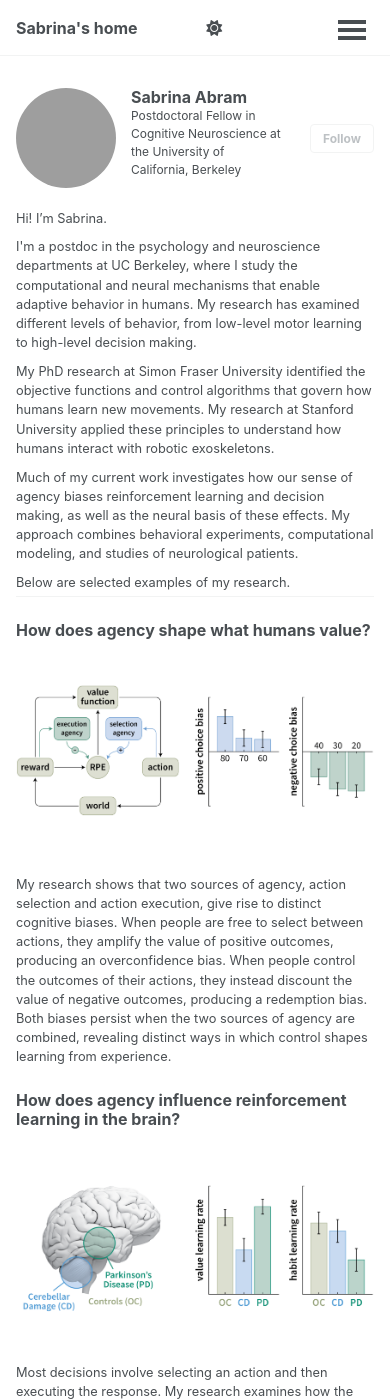
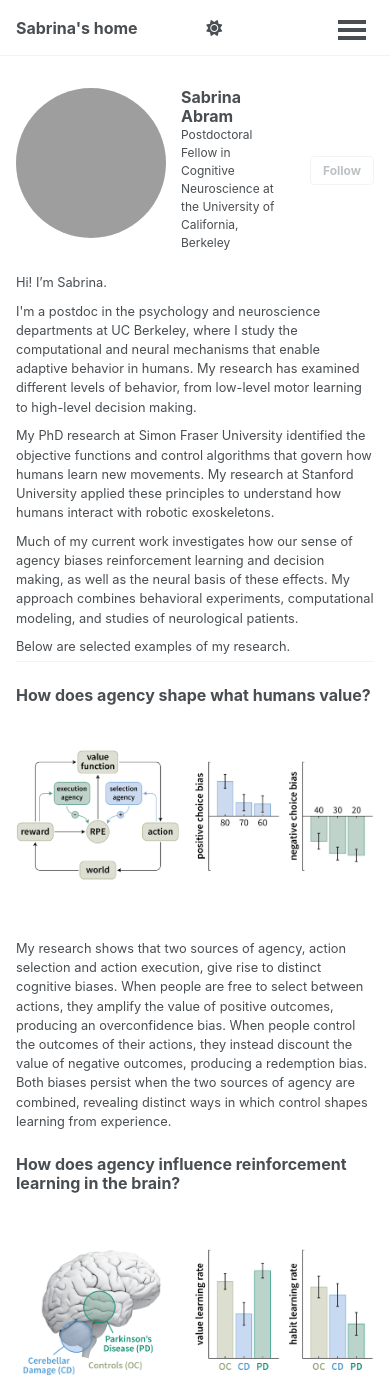
Before and after one commit to abramsabrina/abramsabrina.github.io, a Jekyll site: the page built from _pages/about.md, in a window 390 px wide and 1400 px high. Built offline with Jekyll 4.4.1, drawn with Linux system fonts in a browser that asks for light colours; a script bundle is joined from its source files by our own code; library files that are not in the unit come from our copies.

Commit message:
Improve mobile layout

```diff
--- a/_sass/layout/_sidebar.scss
+++ b/_sass/layout/_sidebar.scss
@@ -326,8 +326,8 @@
 /* Larger profile photo on mobile only */
 @media (max-width: 600px) {
   .author__avatar img {
-    width: 100px !important;
-    height: 100px !important;
+    width: 150px !important;
+    height: 150px !important;
     max-width: none !important;
   }
 }
```
